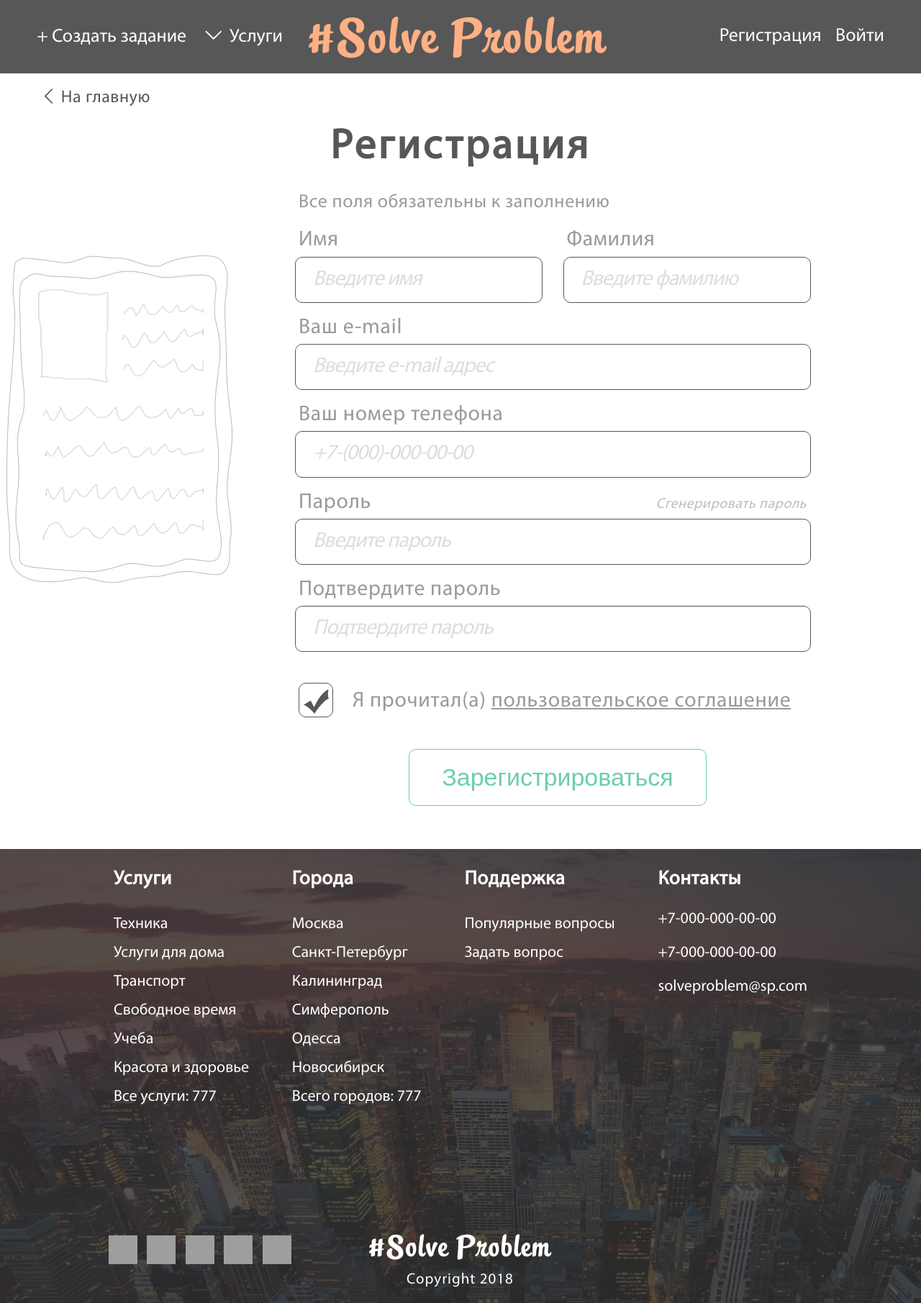
After one commit to ampleev0503/solveproblem-repo, a PHP site: page /html/registration.html in a window 1280 px wide. The commit adds this page. Shown: the whole page at 72% size. Run offline with PHP 8.4, Linux system fonts and the light colour scheme; grey boxes are pictures that could not be loaded.

Commit message:
Верстка страницы регистрации

```diff
--- a/public/css/style.css
+++ b/public/css/style.css
@@ -11,9 +11,37 @@ body {
   font-size: 26px; }
   body a {
     text-decoration: none; }
+  body input::-webkit-input-placeholder {
+    color: #ddd;
+    opacity: 1;
+    transition: opacity 0.3s ease; }
+  body input:focus::-webkit-input-placeholder {
+    opacity: 0;
+    transition: opacity 0.3s ease; }
+  body input:-moz-placeholder {
+    color: #ddd;
+    opacity: 1;
+    transition: opacity 0.3s ease; }
+  body input:focus:-moz-placeholder {
+    opacity: 0;
+    transition: opacity 0.3s ease; }
+  body input::-moz-placeholder {
+    color: #ddd;
+    opacity: 1;
+    transition: opacity 0.3s ease; }
+  body input:focus::-moz-placeholder {
+    opacity: 0;
+    transition: opacity 0.3s ease; }
+  body input:-ms-input-placeholder {
+    color: #ddd;
+    opacity: 1;
+    transition: opacity 0.3s ease; }
+  body input:focus:-ms-input-placeholder {
+    opacity: 0;
+    transition: opacity 0.3s ease; }
 
 .container {
-  min-height: calc(100vh - 626px); }
+  min-height: calc(100vh - 631px); }
 
 .toolbar {
   height: 102px; }
@@ -33,14 +61,14 @@ body {
     .toolbar .content .content__left {
       margin-left: 4%; }
     .toolbar .content .content__center {
-      margin-left: -115px; }
+      margin-left: -123px; }
     .toolbar .content .content__right {
       margin-right: 4%; }
     .toolbar .content .services-nav {
       margin-left: 14px; }
     .toolbar .content i {
       margin-left: 0;
-      margin-right: -4px; }
+      margin-right: 4px; }
     .toolbar .content .logo {
       font-family: "StreetscriptRedux", sans-serif;
       color: #ffb084;
@@ -97,34 +125,6 @@ body {
     border-top-left-radius: 13px;
     border-bottom-left-radius: 13px;
     border-right: none; }
-    .task-block input[type="text"]::-webkit-input-placeholder {
-      color: #ddd;
-      opacity: 1;
-      transition: opacity 0.3s ease; }
-    .task-block input[type="text"]:focus::-webkit-input-placeholder {
-      opacity: 0;
-      transition: opacity 0.3s ease; }
-    .task-block input[type="text"]:-moz-placeholder {
-      color: #ddd;
-      opacity: 1;
-      transition: opacity 0.3s ease; }
-    .task-block input[type="text"]:focus:-moz-placeholder {
-      opacity: 0;
-      transition: opacity 0.3s ease; }
-    .task-block input[type="text"]::-moz-placeholder {
-      color: #ddd;
-      opacity: 1;
-      transition: opacity 0.3s ease; }
-    .task-block input[type="text"]:focus::-moz-placeholder {
-      opacity: 0;
-      transition: opacity 0.3s ease; }
-    .task-block input[type="text"]:-ms-input-placeholder {
-      color: #ddd;
-      opacity: 1;
-      transition: opacity 0.3s ease; }
-    .task-block input[type="text"]:focus:-ms-input-placeholder {
-      opacity: 0;
-      transition: opacity 0.3s ease; }
   .task-block input[type="submit"] {
     padding: 20px 15px;
     border: 3px solid #6acdb1;
@@ -244,7 +244,8 @@ body {
         color: #6acdb1; }
       .services .services__wrapper .list-link:active {
         color: #ffb084; }
-  .services .link-btn {
+
+.link-btn {
   display: inline-block;
   margin: 10px auto 60px auto;
   padding: 10px 45px;
@@ -253,10 +254,10 @@ body {
   letter-spacing: 1px;
   border: 3px solid #6acdb1;
   border-radius: 10px; }
-    .services .link-btn:hover {
+  .link-btn:hover {
     color: #fff;
     background-color: #6acdb1; }
-    .services .link-btn:active {
+  .link-btn:active {
     box-shadow: inset 0 1px 3px rgba(0, 10, 20, 0.5), 0 1px #535e68, 0 0 1px #56606a; }
 
 .footer {
@@ -339,3 +340,120 @@ body {
   padding: 10px 0 20px 0;
   font-size: 21px;
   letter-spacing: 1px; }
+
+.toolbar-color {
+  background-color: #575757; }
+
+.registration-block .home-link {
+  display: inline-block;
+  margin-top: 20px;
+  padding-left: 4%;
+  font-size: 24px;
+  color: #575757;
+  letter-spacing: 0.6px; }
+
+.registration-block h1 {
+  margin-top: 22px;
+  font-size: 58px;
+  text-align: center;
+  color: #575757;
+  letter-spacing: 4.1px; }
+
+.registration-block .form-block {
+  display: flex;
+  justify-content: flex-start;
+  max-width: 1515px;
+  margin: 0 auto; }
+
+.registration-block .img-form {
+  width: 315px;
+  height: 455px;
+  margin: 77px 40px 40px 9px;
+  text-align: center;
+  background-image: url("../img/form.jpg"); }
+
+.registration-block .form-wrapper {
+  max-width: 720px;
+  margin: -37px 0 0 51px; }
+  .registration-block .form-wrapper label {
+    font-size: 29.76px;
+    font-weight: 400;
+    color: #9a9a9a;
+    letter-spacing: 0.744px; }
+  .registration-block .form-wrapper input[type="text"], .registration-block .form-wrapper input[type="email"], .registration-block .form-wrapper input[type="tel"], .registration-block .form-wrapper input[type="password"] {
+    display: block;
+    width: 667px;
+    margin: 5px 0 18px -5px;
+    padding: 14px 24px;
+    font-family: "Myriad_Pro_Regular", sans-serif;
+    font-size: 29.76px;
+    font-style: italic;
+    font-weight: 400;
+    letter-spacing: -1px;
+    border: 1px solid #575757;
+    border-radius: 10px;
+    outline: none; }
+
+.registration-block .note {
+  color: #9a9a9a;
+  font-size: 26px;
+  letter-spacing: 0.6px;
+  margin-bottom: 20px; }
+
+.registration-block .form__left-block {
+  display: inline-block;
+  margin-right: 23px; }
+  .registration-block .form__left-block input[type="text"] {
+    max-width: 294px; }
+
+.registration-block .form__right-block {
+  display: inline-block;
+  margin-left: 5px; }
+  .registration-block .form__right-block input[type="text"] {
+    max-width: 294px; }
+
+.registration-block .note-sm {
+  margin-left: 390px;
+  color: #bdbdbd;
+  font-size: 20px;
+  font-style: italic;
+  letter-spacing: 0.5px; }
+
+.registration-block input[type="checkbox"] {
+  display: none; }
+
+.registration-block .checkbox-custom {
+  display: inline-block;
+  position: relative;
+  width: 46px;
+  height: 46px;
+  margin: 25px 20px -15px 0;
+  border: 1px solid #575757;
+  border-radius: 10px; }
+
+.registration-block .checkbox:checked + .checkbox-custom {
+  background-image: url("../img/checked.png");
+  background-repeat: no-repeat;
+  background-size: auto;
+  background-position: center 60%; }
+
+.registration-block .terms-of-use {
+  color: #9a9a9a;
+  font-size: 29.76px;
+  font-weight: 400;
+  letter-spacing: 0.744px; }
+
+.registration-block .terms-of-use-link {
+  text-decoration: underline; }
+
+.registration-block .link-btn {
+  display: block;
+  border-width: 1px;
+  margin: 48px auto 60px auto;
+  padding: 19px 45px;
+  font-size: 34px;
+  letter-spacing: 0;
+  background-color: #fff; }
+  .registration-block .link-btn:hover {
+    background-color: #6acdb1;
+    outline: none; }
--- /dev/null
+++ b/public/html/registration.html
@@ -0,0 +1,122 @@
+<!DOCTYPE html>
+<html lang="ru">
+<head>
+  <meta charset="UTF-8">
+  <meta http-equiv="x-ua-compatible" content="ie=edge">
+  <meta name="viewport" content="width=device-width, initial-scale=1, viewport-fit=cover">
+  <meta name="description" content="Сервис по предоставлению услуг">
+  <title>Registration</title>
+  <link rel="stylesheet" href="../css/normalize.css">
+  <link rel="stylesheet" href="../pakages/css/fontello.css">
+  <link rel="stylesheet" href="../css/style.css">
+</head>
+<body>
+  <div class="container">
+    <header class="toolbar toolbar-color">
+      <div class="content">
+        <div class="content__block content__left">
+          <a href="#" class="task">+&nbsp;Создать&nbsp;задание</a>
+          <nav class="services-nav"><i class="icon-down-open-big"></i>Услуги</nav>
+        </div>
+        <div class="content__block content__center">
+          <a href="#" class="logo">#Solve&nbsp;Problem</a>
+        </div>
+        <div class="content__block content__right">
+          <a href="#" class="registration">Регистрация</a>
+          <a href="#" class="login">Войти</a>
+        </div>
+      </div>
+    </header>
+    <div class="registration-block">
+      <a href="#" class="home-link"><i class="icon-left-open-big"></i>На&nbsp;главную</a>
+      <h1>Регистрация</h1>
+      <div class="form-block">
+        <div class="img-form">
+          <!--<img src="../img/form.svg" alt="image form">-->
+        </div>
+        <div class="form-wrapper">
+          <form action="#" method="post" class="registration-form">
+            <p class="note">Все поля обязательны к заполнению</p>
+            <div class="form__left-block">
+              <label for="name">Имя</label>
+              <input type="text" class="form-block__input" name="name"
+                     placeholder="Введите имя" autocomplete="off">
+            </div>
+            <div class="form__right-block">
+              <label for="surname">Фамилия</label>
+              <input type="text" class="form-block__input" name="surname"
+                     placeholder="Введите фамилию" autocomplete="off">
+            </div>
+            <label for="email">Ваш e-mail</label>
+            <input type="email" class="form-block__input" name="email"
+                   placeholder="Введите e-mail адрес" autocomplete="off">
+            <label for="tel">Ваш номер телефона</label>
+            <input type="tel" class="form-block__input" name="tel"
+                   placeholder="+7-(000)-000-00-00" autocomplete="off">
+            <label for="password">Пароль</label>
+            <span class="note-sm">Сгенерировать пароль</span>
+            <input type="password" class="form-block__input" name="password"
+                   placeholder="Введите пароль" autocomplete="off">
+            <label for="password-repeat">Подтвердите пароль</label>
+            <input type="password" class="form-block__input" name="password-repeat"
+                   placeholder="Подтвердите пароль" autocomplete="off">
+            <label class="checkbox-label">
+              <input type="checkbox" name="checkbox" class="checkbox" checked>
+              <span class="checkbox-custom"></span>
+              <span class="terms-of-use terms-of-use-span">Я прочитал(а)</span>
+            </label>
+            <a href="#" class="terms-of-use terms-of-use-link">пользовательское соглашение</a>
+            <input type="submit" class="link-btn" value="Зарегистрироваться">
+          </form>
+        </div>
+      </div>
+    </div>
+  </div>
+  <footer class="footer">
+    <div class="footer__content">
+      <div class="footer__block">
+        <h3>Услуги</h3>
+        <a href="#" class="footer-link">Техника</a>
+        <a href="#" class="footer-link">Услуги для дома</a>
+        <a href="#" class="footer-link">Транспорт</a>
+        <a href="#" class="footer-link">Свободное время</a>
+        <a href="#" class="footer-link">Учеба</a>
+        <a href="#" class="footer-link">Красота и здоровье</a>
+        <a href="#" class="footer-link">Все услуги: 777</a>
+      </div>
+      <div class="footer__block">
+        <h3>Города</h3>
+        <a href="#" class="footer-link">Москва</a>
+        <a href="#" class="footer-link">Санкт-Петербург</a>
+        <a href="#" class="footer-link">Калининград</a>
+        <a href="#" class="footer-link">Симферополь</a>
+        <a href="#" class="footer-link">Одесса</a>
+        <a href="#" class="footer-link">Новосибирск</a>
+        <a href="#" class="footer-link">Всего городов: 777</a>
+      </div>
+      <div class="footer__block">
+        <h3>Поддержка</h3>
+        <a href="#" class="footer-link">Популярные вопросы</a>
+        <a href="#" class="footer-link">Задать вопрос</a>
+      </div>
+      <div class="footer__block">
+        <h3>Контакты</h3>
+        <p>+7-000-000-00-00</p>
+        <p>+7-000-000-00-00</p>
+        <p>solveproblem@sp.com</p>
+      </div>
+    </div>
+    <div class="footer__socials-logo-wrapper">
+      <div class="socials">
+        <a href="#" class="socials__item facebook"></a>
+        <a href="#" class="socials__item twitter"></a>
+        <a href="#" class="socials__item vk"></a>
+        <a href="#" class="socials__item google-plius"></a>
+        <a href="#" class="socials__item smile"></a>
+      </div>
+      <a href="#" class="footer__logo">#Solve&nbsp;Problem</a>
+    </div>
+    <p class="copyright">Copyright&nbsp;2018</p>
+  </footer>
+</body>
+</html>
--- a/public/pakages/css/fontello-codes.css
+++ b/public/pakages/css/fontello-codes.css
@@ -1,2 +1,3 @@
 
-.icon-angle-down:before { content: '\f107'; } /* '' */
+.icon-down-open-big:before { content: '\e800'; } /* '' */
+.icon-left-open-big:before { content: '\e801'; } /* '' */
--- a/public/pakages/css/fontello-ie7-codes.css
+++ b/public/pakages/css/fontello-ie7-codes.css
@@ -1,2 +1,3 @@
 
-.icon-angle-down { *zoom: expression( this.runtimeStyle['zoom'] = '1', this.innerHTML = '&#xf107;&nbsp;'); }
+.icon-down-open-big { *zoom: expression( this.runtimeStyle['zoom'] = '1', this.innerHTML = '&#xe800;&nbsp;'); }
+.icon-left-open-big { *zoom: expression( this.runtimeStyle['zoom'] = '1', this.innerHTML = '&#xe801;&nbsp;'); }
--- a/public/pakages/css/fontello-ie7.css
+++ b/public/pakages/css/fontello-ie7.css
@@ -10,4 +10,5 @@
   /* font-size: 120%; */
 }
 
-.icon-angle-down { *zoom: expression( this.runtimeStyle['zoom'] = '1', this.innerHTML = '&#xf107;&nbsp;'); }
+.icon-down-open-big { *zoom: expression( this.runtimeStyle['zoom'] = '1', this.innerHTML = '&#xe800;&nbsp;'); }
+.icon-left-open-big { *zoom: expression( this.runtimeStyle['zoom'] = '1', this.innerHTML = '&#xe801;&nbsp;'); }
--- a/public/pakages/css/fontello.css
+++ b/public/pakages/css/fontello.css
@@ -1,11 +1,11 @@
 @font-face {
   font-family: 'fontello';
-  src: url('../font/fontello.eot?81434696');
-  src: url('../font/fontello.eot?81434696#iefix') format('embedded-opentype'),
-       url('../font/fontello.woff2?81434696') format('woff2'),
-       url('../font/fontello.woff?81434696') format('woff'),
-       url('../font/fontello.ttf?81434696') format('truetype'),
-       url('../font/fontello.svg?81434696#fontello') format('svg');
+  src: url('../font/fontello.eot?39363338');
+  src: url('../font/fontello.eot?39363338#iefix') format('embedded-opentype'),
+       url('../font/fontello.woff2?39363338') format('woff2'),
+       url('../font/fontello.woff?39363338') format('woff'),
+       url('../font/fontello.ttf?39363338') format('truetype'),
+       url('../font/fontello.svg?39363338#fontello') format('svg');
   font-weight: normal;
   font-style: normal;
 }
@@ -15,7 +15,7 @@
 @media screen and (-webkit-min-device-pixel-ratio:0) {
   @font-face {
     font-family: 'fontello';
-    src: url('../font/fontello.svg?81434696#fontello') format('svg');
+    src: url('../font/fontello.svg?39363338#fontello') format('svg');
   }
 }
 */
@@ -55,4 +55,5 @@
   /* text-shadow: 1px 1px 1px rgba(127, 127, 127, 0.3); */
 }
 
-.icon-angle-down:before { content: '\f107'; } /* '' */
+.icon-down-open-big:before { content: '\e800'; } /* '' */
+.icon-left-open-big:before { content: '\e801'; } /* '' */
```
Also changed, not shown: public/pakages/config.json (+10 -4 lines), public/pakages/css/fontello-embedded.css (+8 -7 lines), public/img/checked.png (added), public/img/form.jpg (added), public/img/form.svg (added), public/pakages/font/fontello.ttf, public/pakages/font/fontello.woff, public/pakages/font/fontello.woff2, 2 other files. Lines whose indentation alone changed are shown as unchanged.
